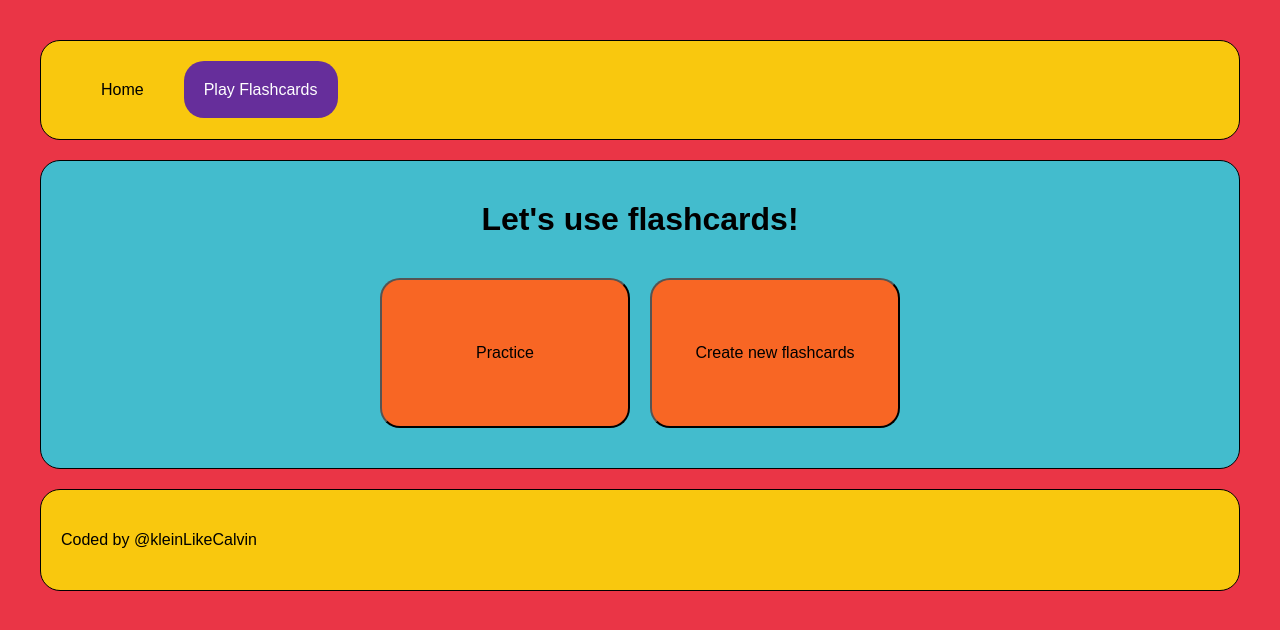
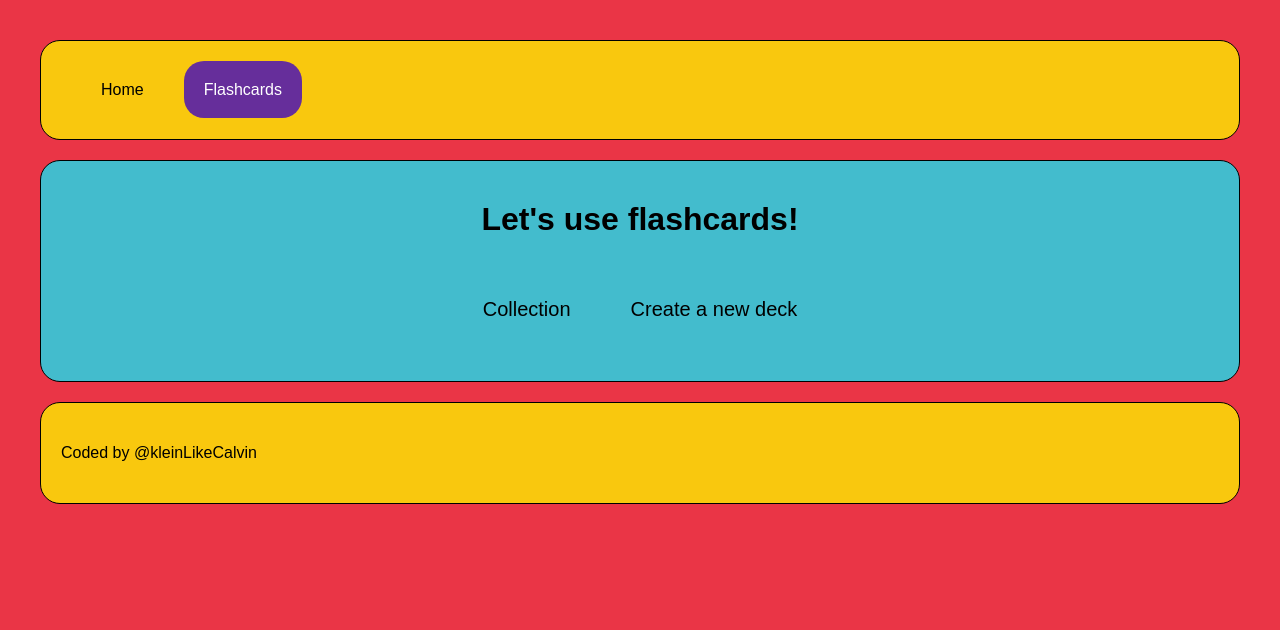
Before and after one commit to kleinlikecalvin/python_p3--edutainment-game-engine, a Flask app: page /flashcards in a window 1280 px wide. Shown: the top 630 px of the page. Run offline with Flask 3, Linux system fonts and the light colour scheme.

Commit message:
Next steps with flashcards commits:
- initial new deck logic
- initial collection logic
- initial forms logic (flashcards, auth)

```diff
--- a/app.py
+++ b/app.py
@@ -10,7 +10,17 @@ def home():
 
 @app.route("/flashcards")
 def flashcards():
-    return render_template("flashcards.html")
+    return render_template("flashcards/flashcards.html")
+
+
+@app.route("/collection")
+def collection():
+    return render_template("flashcards/collection.html")
+
+
+@app.route("/create_deck")
+def create_deck():
+    return render_template("flashcards/create_deck.html")
 
 
 if __name__ == "__main__":
--- a/static/styles/flashcards.css
+++ b/static/styles/flashcards.css
@@ -3,3 +3,8 @@
   gap: 20px;
   justify-content: center;
 }
+
+.options-container a {
+  font-size: 20px;
+  font-weight: 500;
+}
--- a/static/styles/global.css
+++ b/static/styles/global.css
@@ -33,6 +33,7 @@ main {
 }
 
 a {
+  font-size: 16px;
   color: black;
   text-decoration: none;
   transition: all 400ms ease-in-out;
@@ -44,14 +45,14 @@ a:hover {
 }
 
 button {
-  background-color: var(--orange);
-  font-size: 16px;
+  background-color: white;
+  /* font-size: 16px; */
   transition: all 400ms ease-in-out;
-  width: 250px;
-  height: 150px;
+  /* width: 250px;
+  height: 150px; */
 }
 
 button:hover {
-  background-color: white;
+  background-color: var(--orange);
   cursor: pointer;
 }
--- a/templates/flashcards.html
+++ b/templates/flashcards/flashcards.html
@@ -2,11 +2,11 @@
 <link
   rel="stylesheet"
   href="{{ url_for('static', filename='styles/flashcards.css') }}"
-/>{% endblock%} {% block title %}Welcome | Flashcards{% endblock %} {% block
-content %}
+/>{% endblock%} {% block title %}Flashcards{% endblock %} {% block content %}
 <h1>Let's use flashcards!</h1>
 <div class="options-container">
-  <button>Practice</button> <button>Create new flashcards</button>
+  <a href="/collection">Collection</a>
+  <a href="/create_deck">Create a new deck</a>
 </div>
 
 {% endblock %}
--- a/templates/header.html
+++ b/templates/header.html
@@ -15,7 +15,7 @@
         <a
           href="/flashcards"
           class="{% if request.path == '/flashcards' %}current{% endif %}"
-          >Play Flashcards</a
+          >Flashcards</a
         >
       </li>
     </ul>
```
Also changed, not shown: forms/authentication.py (added, +47 -0 lines), forms/flashcards.py (added, +13 -0 lines), templates/flashcards/collection.html (added, +8 -0 lines), templates/flashcards/create_deck.html (added, +16 -0 lines).
